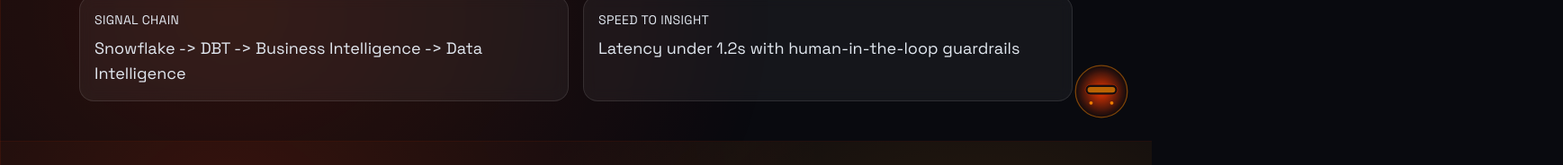
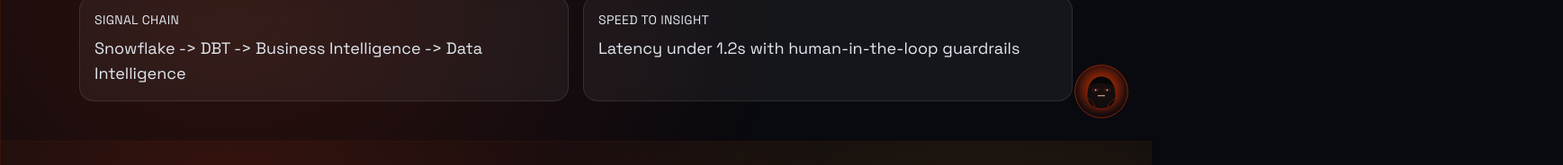
Before and after one commit to vchandrasekaran/venky-portfolio, a Next.js app: page / in a window 1280 px wide. Shown: the part 642-826 px from the top of the page at 90% size, 1737 px wide, since content can reach past the window. Built offline with nearby package versions, Linux system fonts and the light colour scheme.

Commit message:
feat(assistant): pointer highlight overlay and breathing/lip-sync animations; integrate overlay utilities

```diff
--- a/app/globals.css
+++ b/app/globals.css
@@ -210,6 +210,14 @@
 @keyframes spin-slower { to { transform: rotate(360deg) } }
 .animate-spin-slower { animation: spin-slower 28s linear infinite; }
 
+@keyframes breath { 0%,100% { transform: translateY(0) } 50% { transform: translateY(-0.8px) } }
+.assistant-breath { animation: breath 5s ease-in-out infinite; transform-origin: 60px 60px; }
+
+@keyframes pointer-pulse { 0% { transform: translate(-50%, -50%) scale(0.9); opacity: 0.9 } 60% { transform: translate(-50%, -50%) scale(1.15); opacity: 0.4 } 100% { transform: translate(-50%, -50%) scale(0.9); opacity: 0 } }
+.animate-pointer-pulse { animation: pointer-pulse 1.2s ease-out infinite; }
+
+@keyframes rail { from { transform: translateX(-40%); opacity: .4 } to { transform: translateX(40%); opacity: .1 } }
+
 /* orb hover pulse */
 @keyframes orb-pulse { 0%,100%{ transform: scale(1); filter: brightness(1);} 50%{ transform: scale(1.03); filter: brightness(1.05);} }
 .ai-orb:hover { animation: orb-pulse 1.6s ease-in-out infinite; }
--- a/app/layout.tsx
+++ b/app/layout.tsx
@@ -6,6 +6,7 @@
 import PointerAura from '@/components/hud/PointerAura'
 import HashScroller from '@/components/util/HashScroller'
 import HUDShell from '@/components/hud/HUDShell'
+import PointerHighlight from '@/components/assistant/PointerOverlay'
 
 const spaceGrotesk = Space_Grotesk({ subsets: ['latin'], weight: ['300','400','500','600','700'] })
 
@@ -31,6 +32,7 @@
         <AIOrbAssistant />
         <PointerAura />
         <HashScroller />
+        <PointerHighlight />
       </body>
     </html>
   )
--- a/components/AIOrbAssistant.tsx
+++ b/components/AIOrbAssistant.tsx
@@ -27,6 +27,7 @@
 
   // Voice
   const [isListening, setIsListening] = useState(false);
+  const [speaking, setSpeaking] = useState(false);
   const [voiceEnabled, setVoiceEnabled] = useState(true);
   const recognitionRef = useRef<any>(null);
   const inputRef = useRef<HTMLInputElement>(null);
@@ -167,7 +168,7 @@
       className={`ai-orb fixed sm:bottom-6 sm:right-6 bottom-4 right-4 z-[2147483646] h-16 w-16 rounded-full outline-none ${isListening ? 'listening' : ''}`}
       title={isListening ? 'Listeningâ€¦' : 'AI Assistant'}
     >
-      <AssistantAvatar listening={isListening} />
+      <AssistantAvatar listening={isListening} speaking={speaking} />
     </button>
   );
 
@@ -280,57 +281,4 @@
   </>;
 }
 
-function AssistantAvatar({ listening }: { listening?: boolean }){
-  // Simple SVG "bot head" placeholder with visor animation
-  return (
-    <svg viewBox="0 0 100 100" className="h-full w-full" aria-hidden>
-      <defs>
-        <radialGradient id="g1" cx="50%" cy="50%" r="60%">
-          <stop offset="0%" stopColor="rgba(255,59,0,0.9)" />
-          <stop offset="60%" stopColor="rgba(255,59,0,0.25)" />
-          <stop offset="100%" stopColor="transparent" />
-        </radialGradient>
-      </defs>
-      <circle cx="50" cy="50" r="46" fill="url(#g1)" />
-      <circle cx="50" cy="50" r="45" fill="none" stroke="rgba(255,138,0,0.45)" strokeWidth="2" />
-      <rect x="22" y="38" width="56" height="18" rx="9" fill="rgba(10,12,16,0.9)" stroke="rgba(255,59,0,0.6)" />
-      <rect x="26" y="42" width="48" height="10" rx="5" fill={listening ? 'rgba(255,59,0,0.8)' : 'rgba(255,138,0,0.7)'}>
-        {listening ? (
-          <animate attributeName="x" values="24;26;24" dur="1s" repeatCount="indefinite" />
-        ) : null}
-      </rect>
-      <circle cx="32" cy="70" r="3" fill="rgba(255,138,0,0.9)">
-        {listening ? (<animate attributeName="r" values="3;4;3" dur="0.8s" repeatCount="indefinite" />) : null}
-      </circle>
-      <circle cx="68" cy="70" r="3" fill="rgba(255,138,0,0.9)">
-        {listening ? (<animate attributeName="r" values="3;4;3" dur="0.8s" repeatCount="indefinite" />) : null}
-      </circle>
-    </svg>
-  )
-}
-
-function Waveform(){
-  const ref = useRef<HTMLCanvasElement>(null);
-  useEffect(()=>{
-    const c = ref.current; if(!c) return; const ctx = c.getContext('2d'); if(!ctx) return;
-    let raf = 0; const dpr = Math.min(2, window.devicePixelRatio||1);
-    const resize=()=>{ const s=c.parentElement?.getBoundingClientRect(); if(!s) return; c.width=s.width*dpr; c.height=s.height*dpr; ctx.setTransform(dpr,0,0,dpr,0,0); };
-    resize();
-    const bars = 40; let t=0;
-    const step=()=>{
-      const w=c.width/dpr, h=c.height/dpr; ctx.clearRect(0,0,w,h);
-      const cx=w/2, cy=h/2, r=Math.min(w,h)/2*0.68;
-      for(let i=0;i<bars;i++){
-        const a = (i/bars)*Math.PI*2 + t; const amp = 8 + 6*Math.sin(t*2 + i*0.6);
-        const x1 = cx + Math.cos(a)*(r-amp), y1 = cy + Math.sin(a)*(r-amp);
-        const x2 = cx + Math.cos(a)*(r+amp), y2 = cy + Math.sin(a)*(r+amp);
-        ctx.strokeStyle = 'rgba(34,211,238,0.55)'; ctx.lineWidth=1.2; ctx.beginPath(); ctx.moveTo(x1,y1); ctx.lineTo(x2,y2); ctx.stroke();
-      }
-      t += 0.03; raf = requestAnimationFrame(step);
-    };
-    raf = requestAnimationFrame(step);
-    const onResize=()=>resize(); window.addEventListener('resize', onResize);
-    return ()=>{ cancelAnimationFrame(raf); window.removeEventListener('resize', onResize); };
-  },[]);
-  return <canvas ref={ref} className="absolute inset-0 rounded-full" aria-hidden />
-}
+// (local avatar and waveform moved to components/assistant/AssistantAvatar)
--- a/components/assistant/AssistantAvatar.tsx
+++ b/components/assistant/AssistantAvatar.tsx
@@ -1,32 +1,49 @@
 "use client";
-import { useEffect, useRef } from "react";
+import { useEffect, useRef, useState } from "react";
 
 export default function AssistantAvatar({ listening, speaking }: { listening?: boolean; speaking?: boolean }) {
-  const blinkRef = useRef<number | null>(null);
   const leftLid = useRef<SVGRectElement>(null);
   const rightLid = useRef<SVGRectElement>(null);
+  const [gaze, setGaze] = useState({ x: 0, y: 0 }); // -1..1 range
+  const [mouth, setMouth] = useState(2); // height
 
+  // Random blink
   useEffect(() => {
-    let t = 0;
-    const loop = () => {
-      t += 1;
-      // blink every ~3s with randomness
-      const mod = (t % 180) === 0 || (t % (180 + Math.floor(Math.random()*60))) === 0;
-      if (mod) {
-        [leftLid.current, rightLid.current].forEach((el) => {
-          if (!el) return;
-          el.animate([{ height: 0 }, { height: 8 }, { height: 0 }], { duration: 160, easing: "ease-in-out" });
-        });
-      }
-      blinkRef.current = requestAnimationFrame(loop);
+    let alive = true;
+    const tick = () => {
+      const lids = [leftLid.current, rightLid.current];
+      lids.forEach((el) => el?.animate([{ height: 0 }, { height: 8 }, { height: 0 }], { duration: 150 }));
+      if (alive) setTimeout(tick, 2500 + Math.random() * 2000);
     };
-    blinkRef.current = requestAnimationFrame(loop);
-    return () => { if (blinkRef.current) cancelAnimationFrame(blinkRef.current); };
+    const id = setTimeout(tick, 1500);
+    return () => { alive = false; clearTimeout(id); };
   }, []);
+
+  // Follow pointer with eyes/head tilt
+  useEffect(() => {
+    const onMove = (e: MouseEvent) => {
+      const vw = window.innerWidth, vh = window.innerHeight;
+      const nx = (e.clientX / vw) * 2 - 1; // -1..1
+      const ny = (e.clientY / vh) * 2 - 1;
+      setGaze({ x: nx, y: ny });
+    };
+    window.addEventListener('mousemove', onMove, { passive: true });
+    return () => window.removeEventListener('mousemove', onMove);
+  }, []);
+
+  // Approx lip-sync with TTS: mild randomization while speaking
+  useEffect(() => {
+    if (!speaking) { setMouth(2); return; }
+    const id = setInterval(() => setMouth(2 + Math.round(Math.random() * 6)), 110);
+    return () => clearInterval(id);
+  }, [speaking]);
+
+  const irisOffsetX = Math.max(-2, Math.min(2, gaze.x * 2));
+  const irisOffsetY = Math.max(-1.5, Math.min(1.5, gaze.y * 1.5));
+  const headTilt = `rotate(${gaze.x * 3} ${60} ${60})`;
 
   return (
     <svg viewBox="0 0 120 120" className="h-full w-full" aria-hidden>
-      {/* glow */}
       <defs>
         <radialGradient id="aresGlow" cx="50%" cy="45%" r="60%">
           <stop offset="0%" stopColor="rgba(255,59,0,0.9)" />
@@ -34,29 +51,32 @@
           <stop offset="100%" stopColor="transparent" />
         </radialGradient>
       </defs>
+
       <circle cx="60" cy="60" r="56" fill="url(#aresGlow)" />
-      <circle cx="60" cy="60" r="55" fill="none" stroke="rgba(255,59,0,0.6)" strokeWidth="1.5" />
+      <g transform={headTilt}>
+        <circle cx="60" cy="60" r="55" fill="none" stroke="rgba(255,59,0,0.6)" strokeWidth="1.5" />
+        {/* head */}
+        <path d="M30,70 C30,40 45,28 60,28 C75,28 90,40 90,70 C90,86 78,96 60,96 C42,96 30,86 30,70Z" fill="rgba(10,12,16,0.92)" stroke="rgba(255,59,0,0.5)" />
+        {/* hair plate */}
+        <path d="M36,48 C40,34 52,30 60,30 C68,30 80,34 84,48 C76,44 66,41.5 60,41.5 C54,41.5 44,44 36,48Z" fill="rgba(6,7,10,0.95)" />
 
-      {/* head shape */}
-      <path d="M30,70 C30,40 45,28 60,28 C75,28 90,40 90,70 C90,86 78,96 60,96 C42,96 30,86 30,70Z" fill="rgba(10,12,16,0.9)" stroke="rgba(255,59,0,0.5)" />
-      {/* hair silhouette */}
-      <path d="M36,48 C40,34 52,30 60,30 C68,30 80,34 84,48 C75,44 66,42 60,42 C54,42 45,44 36,48Z" fill="rgba(5,6,10,0.9)" />
+        {/* eyesockets */}
+        <rect x="42" y="54.5" width="12" height="5" rx="2.5" fill="rgba(18,20,26,1)" stroke="rgba(255,59,0,0.35)" />
+        <rect x="66" y="54.5" width="12" height="5" rx="2.5" fill="rgba(18,20,26,1)" stroke="rgba(255,59,0,0.35)" />
+        {/* irises following gaze */}
+        <circle cx={48 + irisOffsetX} cy={57 + irisOffsetY} r="1.6" fill={listening ? 'rgba(255,138,0,0.95)' : 'rgba(255,200,180,0.95)'} />
+        <circle cx={72 + irisOffsetX} cy={57 + irisOffsetY} r="1.6" fill={listening ? 'rgba(255,138,0,0.95)' : 'rgba(255,200,180,0.95)'} />
+        {/* eyelids animated via JS */}
+        <rect ref={leftLid} x="42" y="54" width="12" height="0" fill="rgba(255,59,0,0.85)" />
+        <rect ref={rightLid} x="66" y="54" width="12" height="0" fill="rgba(255,59,0,0.85)" />
 
-      {/* eyes */}
-      <rect x="43" y="56" width="10" height="2" rx="1" fill={listening ? 'rgba(255,138,0,0.9)' : 'rgba(255,200,180,0.9)'} />
-      <rect x="67" y="56" width="10" height="2" rx="1" fill={listening ? 'rgba(255,138,0,0.9)' : 'rgba(255,200,180,0.9)'} />
-      {/* eyelids (animated) */}
-      <rect ref={leftLid} x="43" y="54" width="10" height="0" fill="rgba(255,59,0,0.8)" />
-      <rect ref={rightLid} x="67" y="54" width="10" height="0" fill="rgba(255,59,0,0.8)" />
+        {/* mouth */}
+        <rect x="52" y="68" width="16" height={mouth} rx="2" fill={speaking ? 'rgba(255,59,0,0.95)' : 'rgba(255,200,180,0.95)'} />
 
-      {/* mouth / lip-sync bar */}
-      <rect x="52" y="68" width="16" height={speaking ? 6 : 2} rx="2" fill={speaking ? 'rgba(255,59,0,0.9)' : 'rgba(255,200,180,0.9)'}>
-        {speaking ? <animate attributeName="height" values="4;7;3;6;2;6;4" dur="0.8s" repeatCount="indefinite" /> : null}
-      </rect>
-
-      {/* shoulder lines */}
-      <path d="M30,74 C38,78 44,84 47,92" stroke="rgba(255,59,0,0.6)" strokeWidth="1.2" />
-      <path d="M90,74 C82,78 76,84 73,92" stroke="rgba(255,59,0,0.6)" strokeWidth="1.2" />
+        {/* shoulder streaks */}
+        <path d="M30,74 C38,78 44,84 47,92" stroke="rgba(255,59,0,0.6)" strokeWidth="1.2" />
+        <path d="M90,74 C82,78 76,84 73,92" stroke="rgba(255,59,0,0.6)" strokeWidth="1.2" />
+      </g>
     </svg>
   );
 }
--- /dev/null
+++ b/components/assistant/PointerOverlay.tsx
@@ -0,0 +1,36 @@
+"use client";
+import { useEffect, useState } from "react";
+import { createPortal } from "react-dom";
+
+type Pos = { x: number; y: number } | null;
+
+export default function PointerOverlay(){
+  const [pos, setPos] = useState<Pos>(null);
+  useEffect(() => {
+    const handler = (e: any) => {
+      try {
+        const detail = e.detail || {};
+        let el: HTMLElement | null = null;
+        if (detail.hash) el = document.getElementById(detail.hash.replace('#',''));
+        if (!el && detail.selector) el = document.querySelector(detail.selector);
+        if (!el && detail.path) {
+          const h = (detail.path as string).split('#')[1];
+          if (h) el = document.getElementById(h);
+        }
+        if (el) {
+          const r = el.getBoundingClientRect();
+          setPos({ x: r.left + r.width/2, y: r.top + r.height/2 });
+          setTimeout(() => setPos(null), 1800);
+        }
+      } catch {}
+    };
+    window.addEventListener('assistant-highlight', handler as any);
+    return () => window.removeEventListener('assistant-highlight', handler as any);
+  }, []);
+
+  if (!pos) return null;
+  return createPortal(
+    <div className="pointer-events-none fixed inset-0 z-[2147483647]">
+      <div className="absolute h-10 w-10 -translate-x-1/2 -translate-y-1/2 rounded-full border-2 border-[rgba(255,138,0,0.9)] shadow-[0_0_24px_rgba(255,59,0,0.6)] animate-pointer-pulse" style={{ left: pos.x, top: pos.y }} />
+    </div>, document.body);
+}
```
Also changed, not shown: 1 other file (tests, documents, lock files or other folders).
